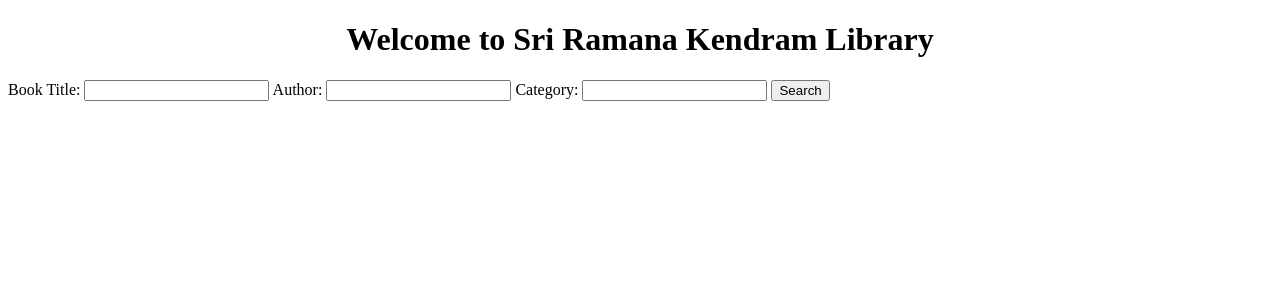
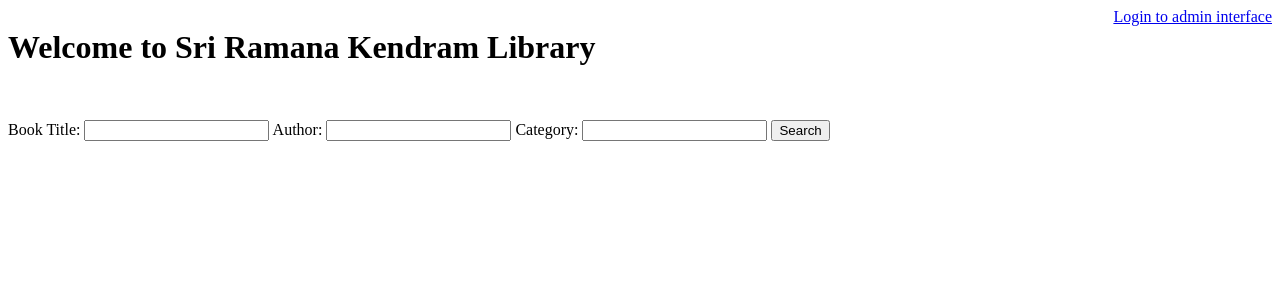
Before and after one commit to samarth-ramesh/ramana-lib, a Django app: page / in a window 1280 px wide. Shown: the top 300 px of the page. Run offline with Django 5.2, Linux system fonts and the light colour scheme.

Commit message:
add login to admin interface

```diff
--- a/templates/search_form.html
+++ b/templates/search_form.html
@@ -53,12 +53,25 @@
         }
         h1 {
             text-align: center;
+            display: inline;
+        }
+        a {
+            text-align: right;
+        }
+        div > div {
+            display: flex;
+            flex-direction: row;
+            justify-content: space-between;
+            padding-bottom: 2em;
         }
     </style>
 </head>
 <body>
 <div>
-    <h1>Welcome to Sri Ramana Kendram Library</h1>
+    <div>
+        <h1>Welcome to Sri Ramana Kendram Library</h1>
+        <a href="/admin">Login to admin interface</a>
+    </div>
     <form method="post">
         {% csrf_token %}
         {{ form.as_table }}
```
